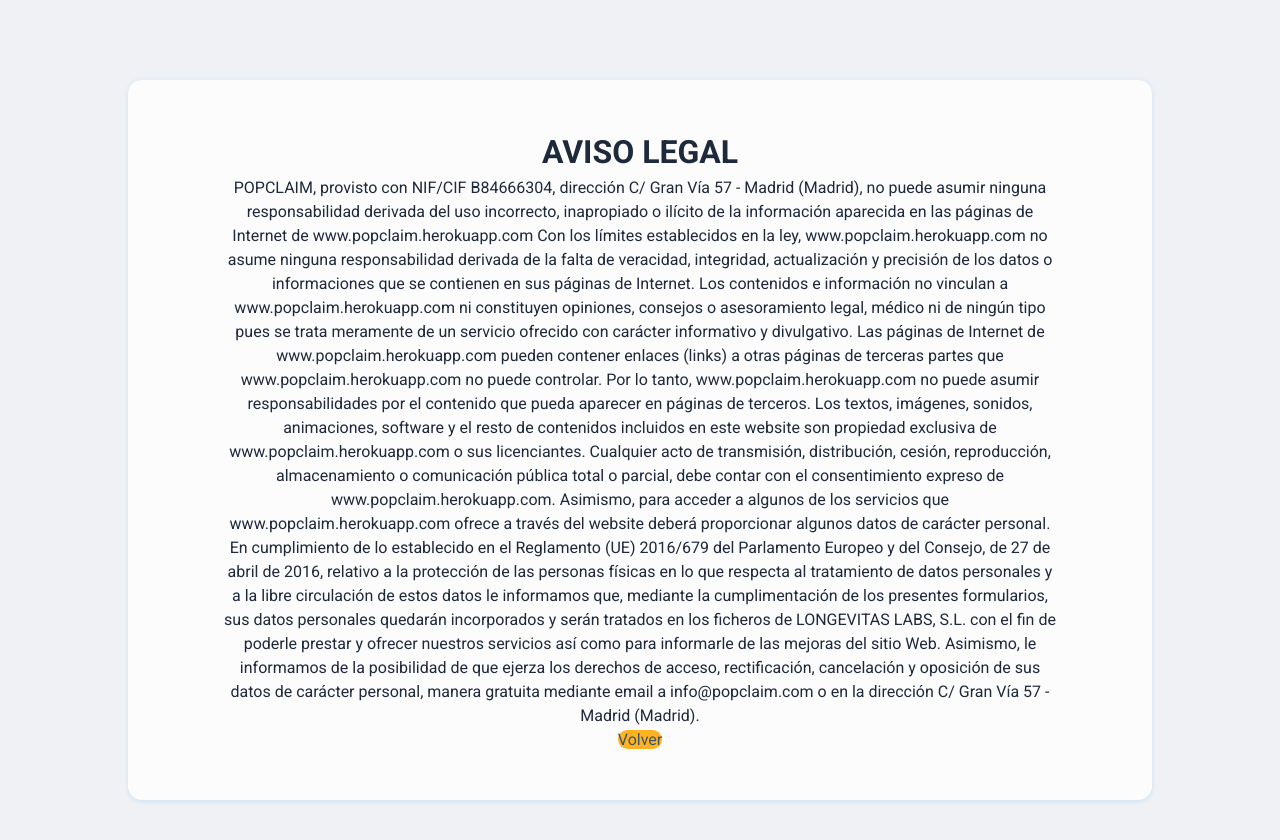
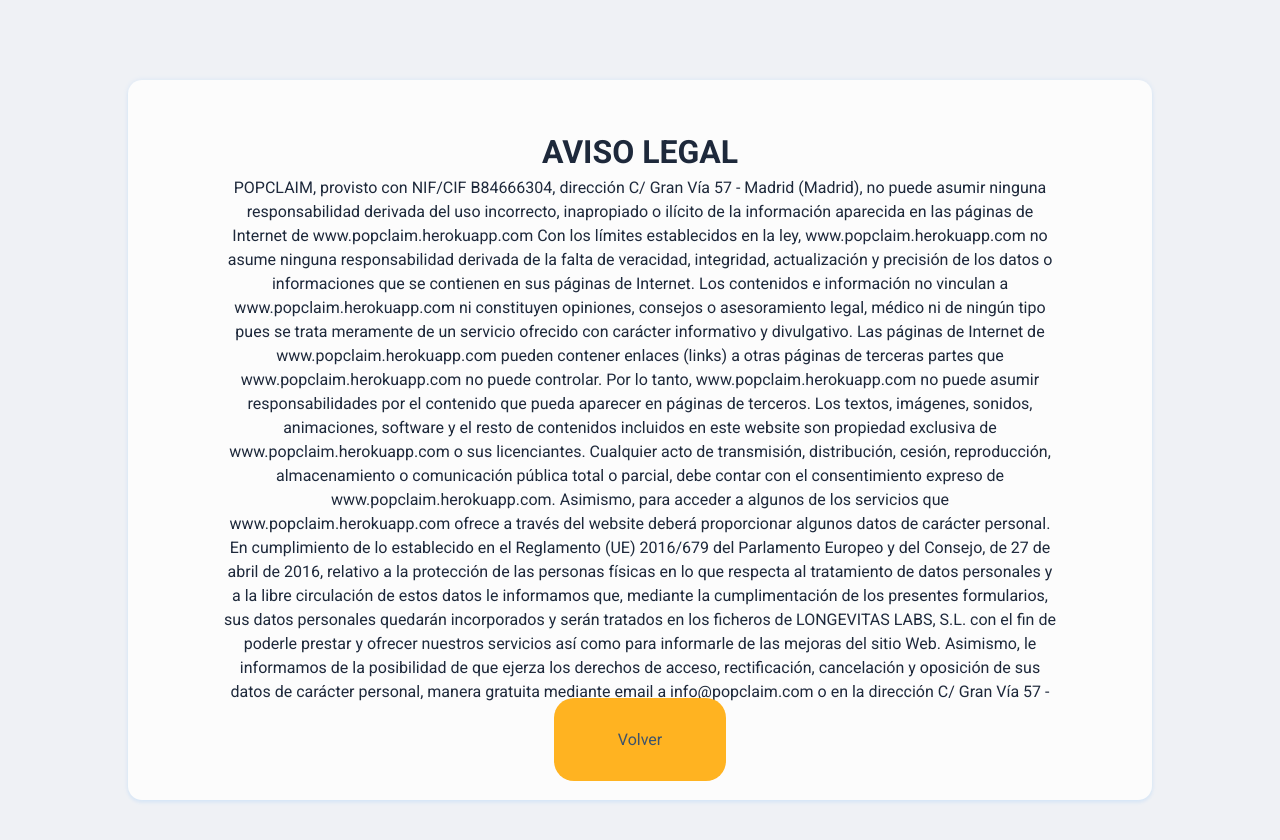
Before and after one commit to jjcasco99/popclaim, a React (Create React App) app in the folder client/: page /aviso-legal in a window 1280 px wide. Shown: the top 840 px of the page. Built offline with nearby package versions, Linux system fonts and the light colour scheme.

Commit message:
really the last commit

```diff
--- a/client/src/components/Avisolegal.css
+++ b/client/src/components/Avisolegal.css
@@ -9,3 +9,7 @@
     line-height: 1.5;
     text-align: center;
 }
+
+.btn-padding {
+  padding: 2rem 4rem;
+}
--- a/client/src/components/Avisolegal.jsx
+++ b/client/src/components/Avisolegal.jsx
@@ -43,7 +43,7 @@
             rectificación, cancelación y oposición de sus datos de carácter personal,
             manera gratuita mediante email a info@popclaim.com o en la dirección
             C/ Gran Vía 57 - Madrid (Madrid). </p>
-            <Link to="/" className='login-btn'>Volver</Link>
+            <Link to="/" className='login-btn btn-padding'>Volver</Link>
     </div>;
 };
 
--- a/client/src/components/Cookies.jsx
+++ b/client/src/components/Cookies.jsx
@@ -90,7 +90,7 @@
         </ul>
         <p>Si tiene dudas sobre esta política de cookies, puede contactar con Popclaim
             en info@popclaim.com</p>
-        <Link to="/" className='login-btn'>Volver</Link>
+        <Link to="/" className='login-btn btn-padding'>Volver</Link>
     </div>;
 };
 
--- a/client/src/components/Login.jsx
+++ b/client/src/components/Login.jsx
@@ -198,7 +198,7 @@
               &copy; 2022 Popclaim Inc. Todos los derechos reservados.
             </p>
             <p className="legal-text">
-              <span><Link to="/aviso-legal" target="_blank">Aviso legal</Link> </span> | <span><Link to="/privacidad" target="_blank">Privacidad</Link> </span> | <span><Link to="/cookies" target="_blank">Uso de cookies</Link> </span> | Mapa del sitio
+              <span><Link to="/aviso-legal">Aviso legal</Link> </span> | <span><Link to="/privacidad" >Privacidad</Link> </span> | <span><Link to="/cookies">Uso de cookies</Link> </span> | Mapa del sitio
               Accesibilidad
             </p>
           </div>
--- a/client/src/components/Privacidad.jsx
+++ b/client/src/components/Privacidad.jsx
@@ -169,7 +169,7 @@
             En todo caso, el usuario, tras acreditar su identidad, podrá solicitar que
             no se le haga llegar más información comercial a través de los canales de
             Atención al Cliente.</p>
-            <Link to="/" className='login-btn'>Volver</Link>
+            <Link to="/" className='login-btn btn-padding'>Volver</Link>
     </div>;
 };
 
```
